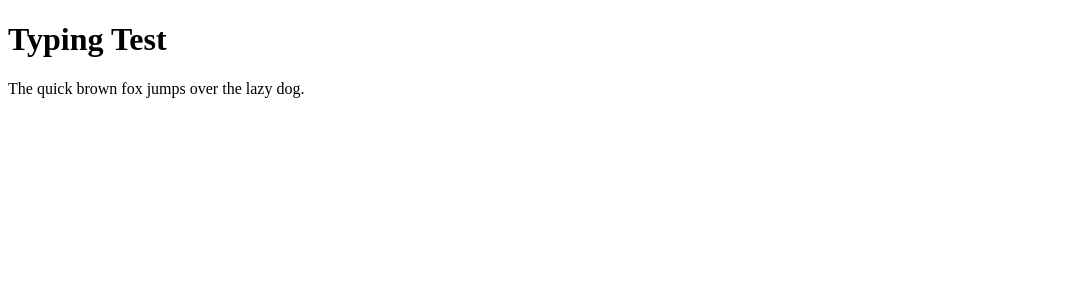
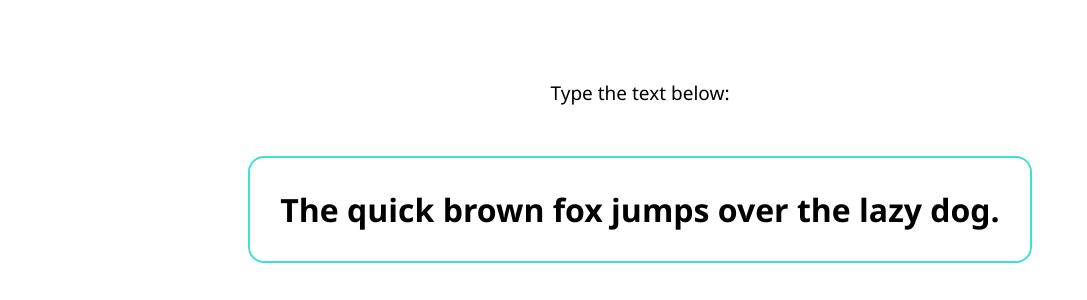
Before and after one commit to abegail/typing-test, a plain HTML site: page index.html in a window 1280 px wide. Shown: the whole page, without its empty margins (0-1087 px from the left). Drawn offline with Linux system fonts and the light colour scheme.

Commit message:
Add styling

```diff
--- a/index.html
+++ b/index.html
@@ -7,9 +7,9 @@
     <title>Typing Test</title>
 </head>
 <body>
-    <h1>Typing Test</h1>
+    <h1>Type the text below:</h1>
+    <div class="textContainer"><span id="typed"></span><span id="untyped">The quick brown fox jumps over the lazy dog.</span></div>
     <h2 id="testDone"></h2>
-    <span id="typed"></span><span id="untyped">The quick brown fox jumps over the lazy dog.</span>
     <audio id="tink" src="sounds/tink.wav"></audio>
     <audio id="boom" src="sounds/boom.wav"></audio>
 </body>
--- a/typingTest.css
+++ b/typingTest.css
@@ -1,4 +1,36 @@
+* {
+    margin: 0;
+    padding: 0;
+    font-family:'Segoe UI', Tahoma, Geneva, Verdana, sans-serif
+}
 
-#typed{
+body {
+    display: flex;
+    flex-direction: column;
+    align-items: center;
+}
+
+h1 {
+    margin-top: 80px;
+    margin-bottom: 50px;
+    font-size: 19px;
+    font-weight: lighter;
+}
+
+span {
+    font-size: 32px;
+    font-weight: bold;
+}
+
+.textContainer {
+    display: flex;
+    white-space: pre-wrap;
+    border: 2px solid turquoise;
+    border-radius: 16px;
+    padding: 30px;
+    margin-bottom: 40px;
+}
+
+#typed {
     color: teal;
 }
```
